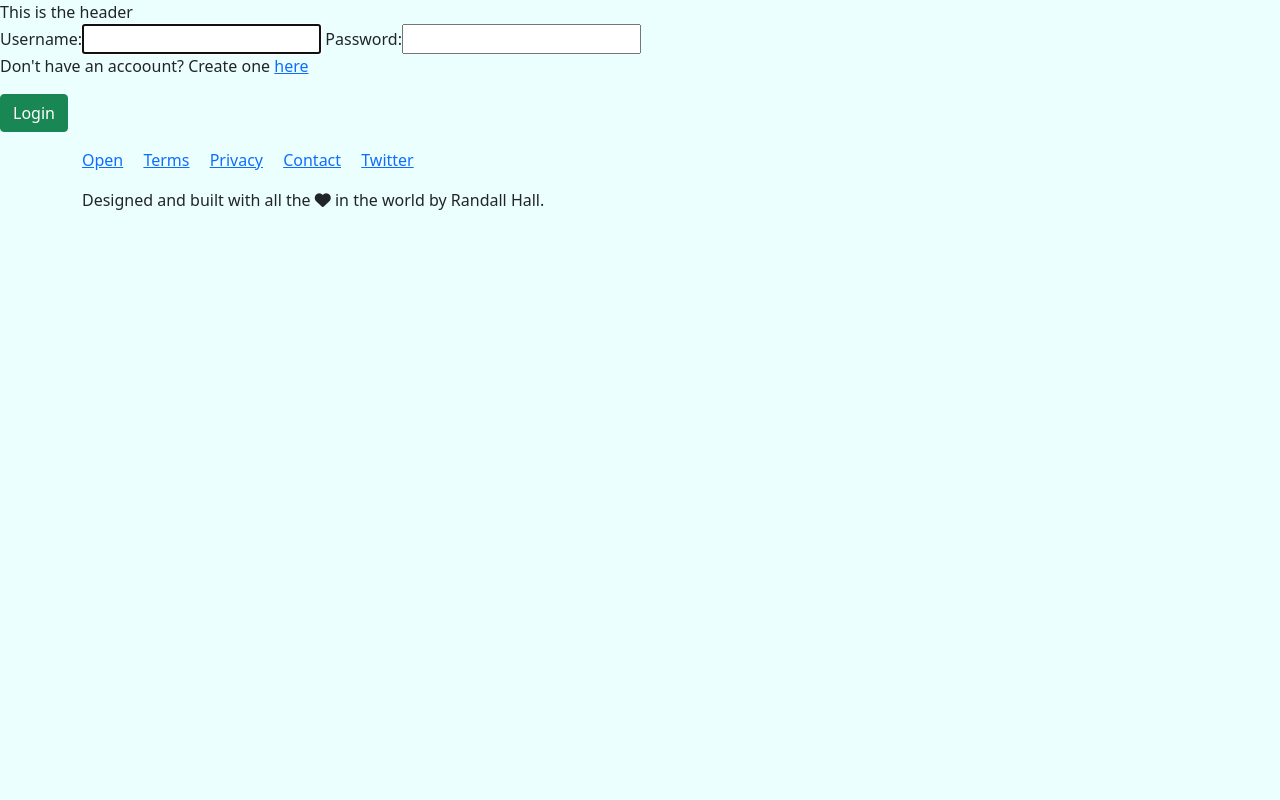
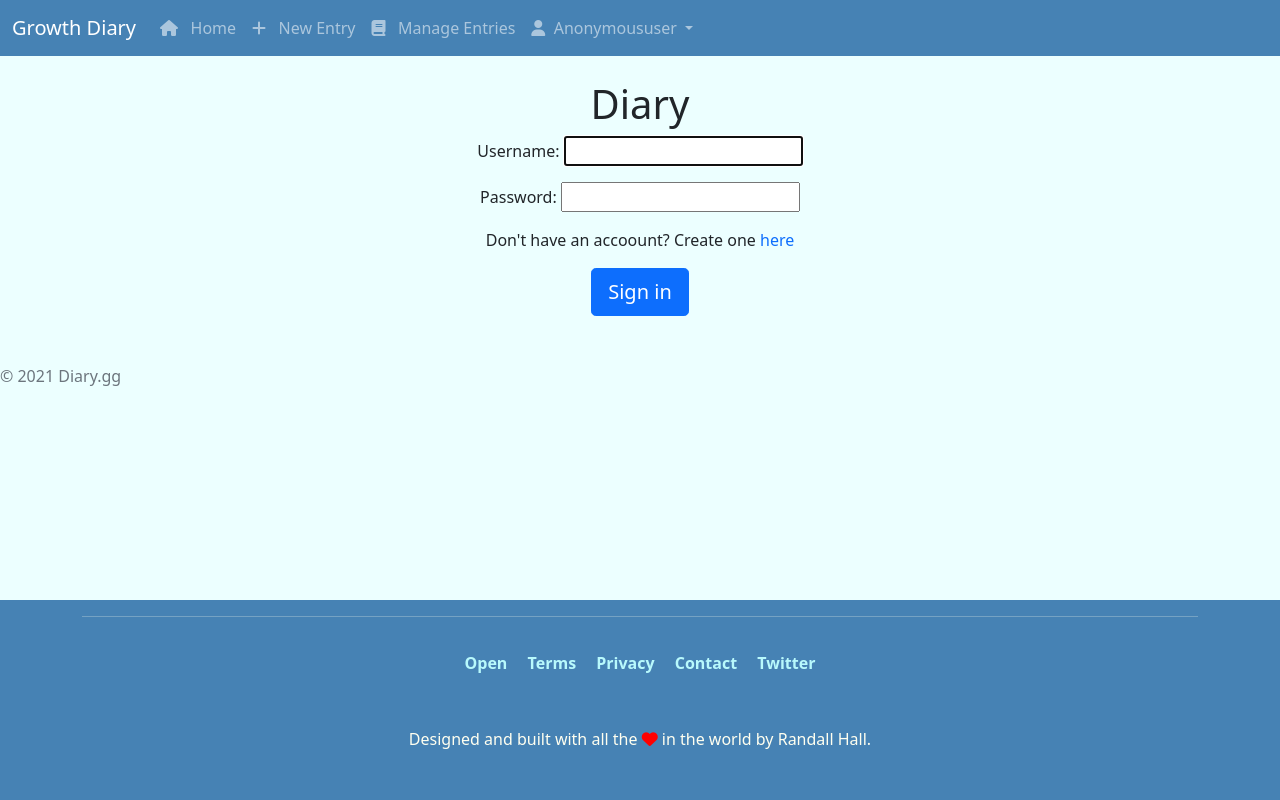
Before and after one commit to mathcoder3141/diary, a Django app: page /login/ in a window 1280 px wide. Run offline with Django 3.2, Linux system fonts and the light colour scheme; some libraries are stand-ins or nearby versions.

Commit message:
add templates

```diff
--- a/entries/static/css/styles.css
+++ b/entries/static/css/styles.css
@@ -1,11 +1,45 @@
-h1 {
-  color: steelblue;
+.bg-dark {
+    background-color:#4682b4 !important;
 }
 
-nav div {
-  background-color: #FFFFF0;
+.dropdown-menu {
+	background-color:#4682b4 !important;
+}
+
+.dropdown-item {
+	color:#FFFFF0 !important;
+}
+
+.dropdown-item:hover {
+	background-color: #4682b4 !important;
+	color:#B8F9FC !important;
 }
 
 body {
-  background-color: #ECFFFF;
+    background-color: #ECFFFF;
 }
+
+a:link {
+	text-decoration:none;
+}
+
+a:hover {
+	text-decoration:none;
+}
+
+.footer {
+    position: absolute;
+    bottom: 0;
+    width: 100%;
+    height: 200px; /* Set the fixed height of the footer here */
+    line-height: 60px; /* Vertically center the text there */
+    background-color:#4682b4 !important;
+    color:#FFFFF0;
+    text-transform: auto;
+    text-align:center;
+}
+
+.footer-link {
+	color:#B8F9FC !important;
+	font-weight:bold;
+}
--- a/entries/templates/base.html
+++ b/entries/templates/base.html
@@ -2,29 +2,64 @@
 <head>
   <meta charset="utf-8">
   <meta name="viewport" content="width=device-width, initial-scale=1, shrink-to-fit=no">
-    <link href="https://cdn.jsdelivr.net/npm/bootstrap@5.0.0-beta2/dist/css/bootstrap.min.css" rel="stylesheet"
-          integrity="sha384-BmbxuPwQa2lc/FVzBcNJ7UAyJxM6wuqIj61tLrc4wSX0szH/Ev+nYRRuWlolflfl" crossorigin="anonymous">
-    <link rel="stylesheet" href="{% static 'css/styles.css' %}">
-    <script src="https://kit.fontawesome.com/b69423a482.js" crossorigin="anonymous"></script>
+  <script src="https://cdn.jsdelivr.net/npm/@popperjs/core@2.6.0/dist/umd/popper.min.js" integrity="sha384-KsvD1yqQ1/1+IA7gi3P0tyJcT3vR+NdBTt13hSJ2lnve8agRGXTTyNaBYmCR/Nwi" crossorigin="anonymous"></script>
+  <script src="https://cdn.jsdelivr.net/npm/bootstrap@5.0.0-beta2/dist/js/bootstrap.min.js" integrity="sha384-nsg8ua9HAw1y0W1btsyWgBklPnCUAFLuTMS2G72MMONqmOymq585AcH49TLBQObG" crossorigin="anonymous"></script>
+  <link href="https://cdn.jsdelivr.net/npm/bootstrap@5.0.0-beta2/dist/css/bootstrap.min.css" rel="stylesheet" integrity="sha384-BmbxuPwQa2lc/FVzBcNJ7UAyJxM6wuqIj61tLrc4wSX0szH/Ev+nYRRuWlolflfl" crossorigin="anonymous">
+  <script src="https://kit.fontawesome.com/b69423a482.js" crossorigin="anonymous"></script>
+  <link href="{% static 'css/styles.css' %}" type="text/css" rel="stylesheet">
 
   <title>{% block title%}{% endblock %}</title>
 </head>
 <body>
 <header>
-    This is the header
+<nav class="navbar navbar-expand-lg navbar-dark bg-dark">
+  <div class="container-fluid">
+    <a class="navbar-brand">Growth Diary</a>
+    <button class="navbar-toggler" type="button" data-bs-toggle="collapse" data-bs-target="#navbarSupportedContent" aria-controls="navbarSupportedContent" aria-expanded="false" aria-label="Toggle navigation">
+      <span class="navbar-toggler-icon"></span>
+    </button>
+    <div class="collapse navbar-collapse" id="navbarSupportedContent">
+      <ul class="navbar-nav me-auto mb-2 mb-lg-0">
+        <li class="nav-item">
+          <a class="nav-link" aria-current="page" href="/"><i class="fas fa-home"></i> &nbsp; Home</a>
+        </li>
+        <li class="nav-item">
+          <a class="nav-link" href="{% url 'entry' %}"><i class="fas fa-plus"></i> &nbsp; New Entry</a>
+        </li>
+		   <li class="nav-item">
+          <a class="nav-link" href="{% url 'diary' %}"><i class="fas fa-book"></i> &nbsp; Manage Entries</a>
+        </li>
+		  <li class="nav-item dropdown">
+          <a class="nav-link dropdown-toggle" href="#" id="navbarScrollingDropdown" role="button" data-bs-toggle="dropdown" aria-expanded="false">
+           <i class="fas fa-user"></i>&nbsp; {{ user | title }}
+          </a>
+          <ul class="dropdown-menu" aria-labelledby="navbarScrollingDropdown">
+            <li><a class="dropdown-item" href="{% url 'settings' %}"><i class="fas fa-cog"></i> &nbsp Settings</a></li>
+            <li><hr class="dropdown-divider"></li>
+            <li><a class="dropdown-item" href="{% url 'logout' %}"><i class="fas fa-user-lock"></i> &nbsp Logout</a></li>
+          </ul>
+        </li>
+
+      </ul>
+       </div>
+  </div>
+</nav>
 </header>
+<br>
 {% block content %}
 {% endblock %}
-<footer>
+<br>
+<footer class="footer">
   <div class="container">
+	  <hr>
     <ul class="bd-footer-links ps-0 mb-3">
-      <li class="d-inline-block"><a class="mr-1" href="#">Open</a></li>
-        <li class="d-inline-block ms-3"><a href="#">Terms</a></li>
-      <li class="d-inline-block ms-3"><a class="mr-1" href="#">Privacy</a></li>
-      <li class="d-inline-block ms-3"><a class="mr-1" href="mailto:randall@spectrumnation.org">Contact</a></li>
-      <li class="d-inline-block ms-3"><a class="mr-1" href="#" role="button">Twitter</a></li>
+      <li class="d-inline-block"><a class="mr-1 footer-link" href="#">Open</a></li>
+        <li class="d-inline-block ms-3"><a href="#" class="mr-1 footer-link">Terms</a></li>
+      <li class="d-inline-block ms-3"><a class="mr-1 footer-link" href="#">Privacy</a></li>
+      <li class="d-inline-block ms-3"><a class="mr-1 footer-link" href="mailto:randall@spectrumnation.org">Contact</a></li>
+      <li class="d-inline-block ms-3"><a class="mr-1 footer-link" href="#" role="button">Twitter</a></li>
     </ul>
-    <p class="mb-0">Designed and built with all the <i class="fas fa-heart red" aria-hidden="true"></i> in the world by
+    <p class="mb-0">Designed and built with all the <i class="fas fa-heart red" aria-hidden="true" style="color:#FF0000;"></i> in the world by
         Randall Hall.
   </div>
 </footer>
--- a/entries/templates/registration/login.html
+++ b/entries/templates/registration/login.html
@@ -5,10 +5,21 @@ Login Here
 {% endblock %}
 
 {% block content %}
-     <form method="post" class="from-group">
-	{% csrf_token %}
-	{{ form }}
+<center>
+<h1>
+	<center>Diary</center>
+</h1>
+<form method="post" class="form-signin">
+	 {% csrf_token %}
+	{{ form.as_p }}
+	 <!--  <label>
+     <input type="checkbox" value="remember-me"> Remember me
+    </label> -->
 	<p>Don't have an accoount? Create one <a href="/register">here</a></p>
-	<button type="submit" class="btn btn-success">Login</button>
+	<div class="checkbox mb-3">
+	<button class="btn btn-lg btn-primary btn-block" type="submit">Sign in</button>
+      </div>
     </form>
+</center>
+<p class="mt-5 mb-3 text-muted">&copy; 2021 Diary.gg</p>
 {% endblock %}
--- a/personal_diary/urls.py
+++ b/personal_diary/urls.py
@@ -24,5 +24,6 @@ urlpatterns = [
     path('entry/', views.entry, name='entry'),
     path('diary/', views.diary, name='diary'),
     path('logout/', views.logout, name='custom_logout'),
+    path('settings/', views.settings, name='settings'),
     path('', include("django.contrib.auth.urls")),
 ]
```
Also changed, not shown: entries/forms.py (+7 -0 lines), entries/templates/diary.html (+24 -15 lines), entries/templates/entry.html (+22 -13 lines), entries/templates/registration/logged_out.html (+13 -2 lines), entries/views.py (+13 -7 lines).
